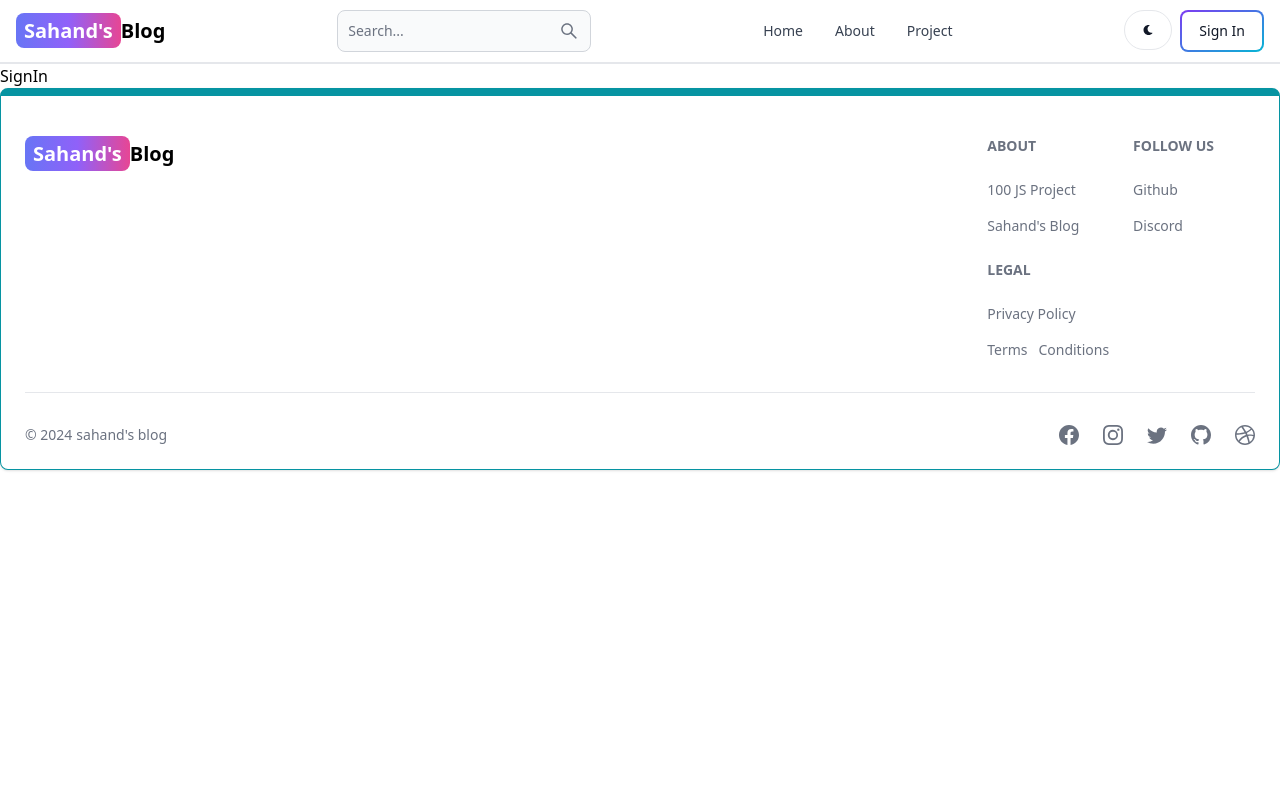
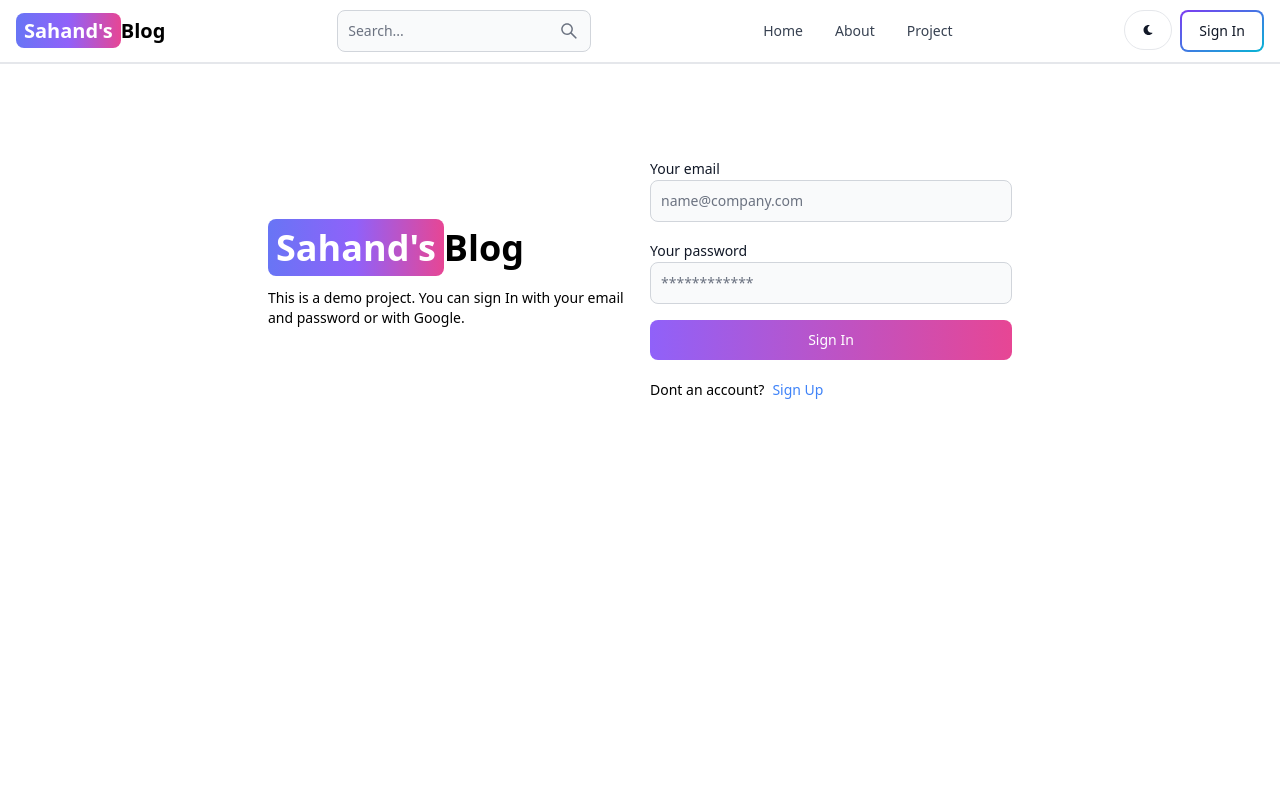
Before and after one commit to jenish7777/mern-blog, a React (Vite) app in the folder client/: page /sign-in in a window 1280 px wide. Shown: the top 800 px of the page. Built offline with nearby package versions, Linux system fonts and the light colour scheme.

Commit message:
complete SignIn Functionality

```diff
--- a/client/src/pages/SignIn.jsx
+++ b/client/src/pages/SignIn.jsx
@@ -1,9 +1,101 @@
-import React from 'react'
+import React, { useState } from 'react';
+import { Link , useNavigate } from 'react-router-dom';
+import "flowbite-react";
+import { Alert, Button, Label, Spinner, TextInput } from 'flowbite-react';
 
 export default function SignIn() {
+  const [formData,setFormData]=useState({});
+  const [errorMessage, setErrorMessage]=useState(null);
+ const [loading,setLoding]=useState(false) ;
+  const navigate=useNavigate();
+  const handleChange=(e)=>{
+    setFormData({...formData,[e.target.id]:e.target.value.trim()})
+  };
+  const handleSubmit=async (e)=>{
+    e.preventDefault();
+    if( !formData.email  || !formData.password){
+      return setErrorMessage("Please fill out all fields.")
+    }
+    try{
+      setLoding(true);
+      setErrorMessage(null)
+      const res=await fetch("/api/auth/signin",{
+        method: "POST",
+        headers:{"Content-Type":"application/json"},
+        body:JSON.stringify(formData)
+      });
+      const data = await res.json();
+      if (data.success === false){
+        return setErrorMessage(data.message);
+      }
+      setLoding(false);
+      if(res.ok){
+        navigate("/")
+      }
+    }catch(err){
+      setErrorMessage(err.message)
+      setLoding(false)
+    }
+  }
   return (
-    <div>
-      SignIn
+    <div className='min-h-screen mt-20'>
+      <div className="flex p-3 max-w-3xl mx-auto flex-col md:flex-row md:items-center gap-5">
+        {/* left */}
+      <div className="flex-1">
+      <Link to="/" className='font-bold dark:text-white text-4xl'>
+            <span className='px-2 py-1 bg-gradient-to-r from-indigo-500 via-purple-500 to-pink-500 rounded-lg text-white '>Sahand's</span>
+            Blog
+        </Link>
+        <p className='text-sm mt-5'>
+          This is a demo project. You can sign In with your email and password
+          or with Google.
+        </p>
+      </div>
+      {/* right */}
+      <div className="flex-1">
+        <form className='flex flex-col gap-4 ' onSubmit={handleSubmit}>
+          <div>
+            <Label value='Your email'/>
+            <TextInput
+            type="email"
+            placeholder='name@company.com'
+            id='email'
+            onChange={handleChange}/>
+          </div>
+          <div>
+            <Label value='Your password'/>
+            <TextInput
+            type="password"
+            placeholder='************'
+            id='password'
+            onChange={handleChange}/>
+          </div>
+          <Button gradientDuoTone="purpleToPink" type='submit' disabled={loading}>
+            {
+              loading ?(
+                <>
+                <Spinner size={"sm"} />
+                <span className='pl-3'>Loading...</span>
+                </>
+              ) : "Sign In"
+            }
+          </Button>
+        </form>
+        <div className="flex gap-2 text-sm mt-5">
+          <span>Dont an account?</span>
+          <Link to="/sign-up" className='text-blue-500'>
+            Sign Up
+          </Link>
+        </div>
+        {
+          errorMessage && (
+            <Alert className='mt-5' color="failure">
+              {errorMessage}
+            </Alert>
+          )
+        }
+      </div>
+      </div>
     </div>
   )
 }
```
